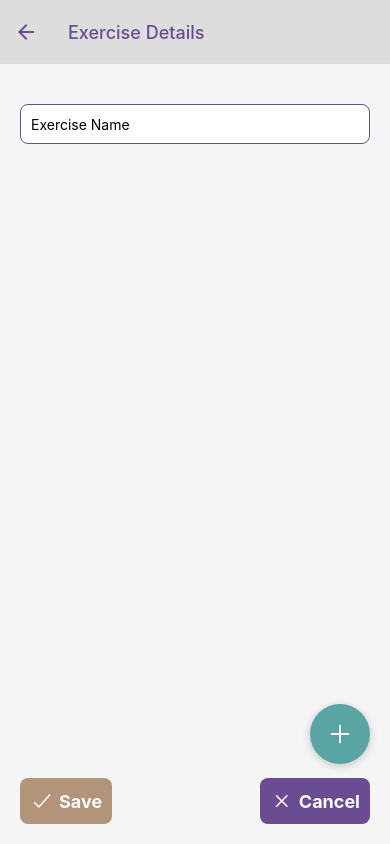
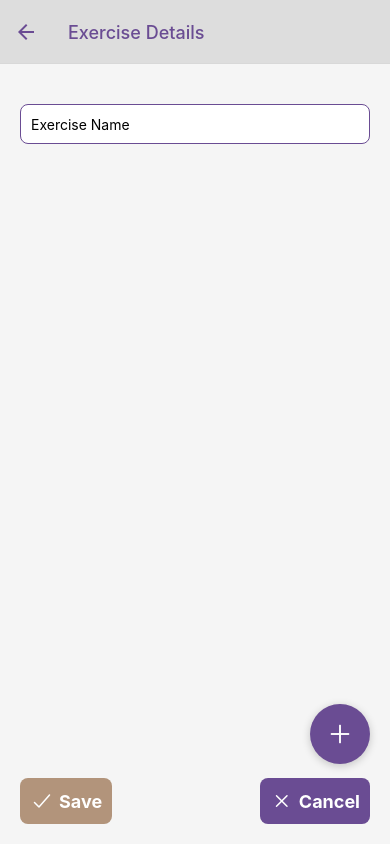
Before and after one commit to orlavy1976/YogaTimer3, a React Native app: screen /ExerciseDetails in a window 390 px wide. Built offline with nearby package versions, Linux system fonts and the light colour scheme.

Commit message:
change add button color

```diff
--- a/components/ExerciseDetailsStyles.js
+++ b/components/ExerciseDetailsStyles.js
@@ -10,7 +10,7 @@ export const styles = StyleSheet.create({
   header: {
     fontSize: 24,
     fontWeight: 'bold',
-    color: '#6a4c93',
+    color: '6a4c93',
     marginBottom: 20,
     textAlign: 'center',
   },
@@ -27,7 +27,7 @@ export const styles = StyleSheet.create({
     position: 'absolute',
     right: 20,
     bottom: 80,
-    backgroundColor: '#5ba4a4',
+    backgroundColor: '#6a4c93',
     borderRadius: 30, // making it round
     width: 60, // equal width and height to make it circular
     height: 60, // equal width and height to make it circular
--- a/components/ExerciseListStyles.js
+++ b/components/ExerciseListStyles.js
@@ -17,7 +17,7 @@ export const styles = StyleSheet.create({
     position: 'absolute',
     right: 20,
     bottom: 80,
-    backgroundColor: '#5ba4a4',
+    backgroundColor: '#6a4c93',
     borderRadius: 30, // making it round
     width: 60, // equal width and height to make it circular
     height: 60, // equal width and height to make it circular
--- a/navigation/StackNavigator.js
+++ b/navigation/StackNavigator.js
@@ -11,8 +11,8 @@ export default function StackNavigator() {
     <NavigationContainer>
       <Stack.Navigator
         screenOptions={{
-          headerTintColor: '#6a4c93', // Set the title color here
-          headerStyle: { backgroundColor: '#dddddd' }, // Optionally, set the background color of the header
+          headerTintColor: '#6a4c93',
+          headerStyle: { backgroundColor: '#dddddd' },
         }}>
         <Stack.Screen name="ExerciseList" component={ExerciseList} options={{ title: 'Yoga Timer' }} />
         <Stack.Screen name="ExerciseDetails" component={ExerciseDetails} options={{ title: 'Exercise Details' }} />
```
